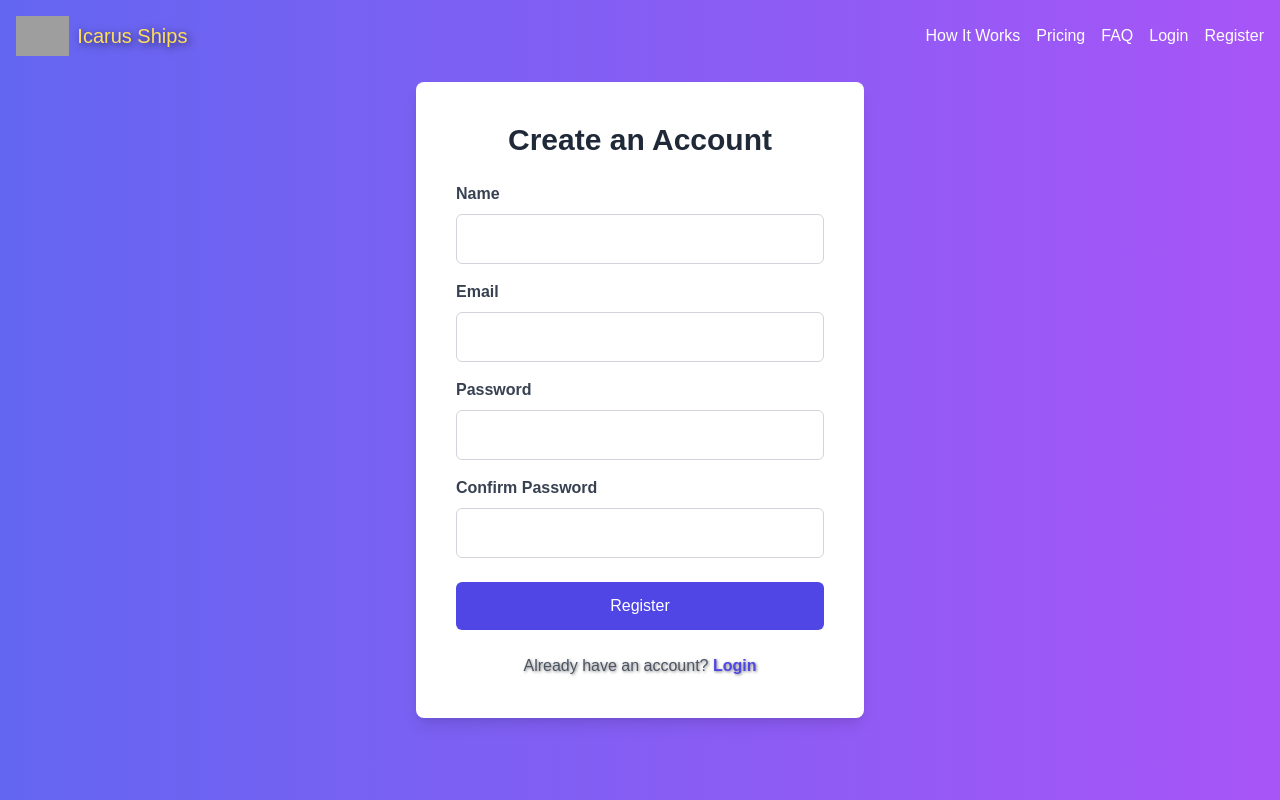
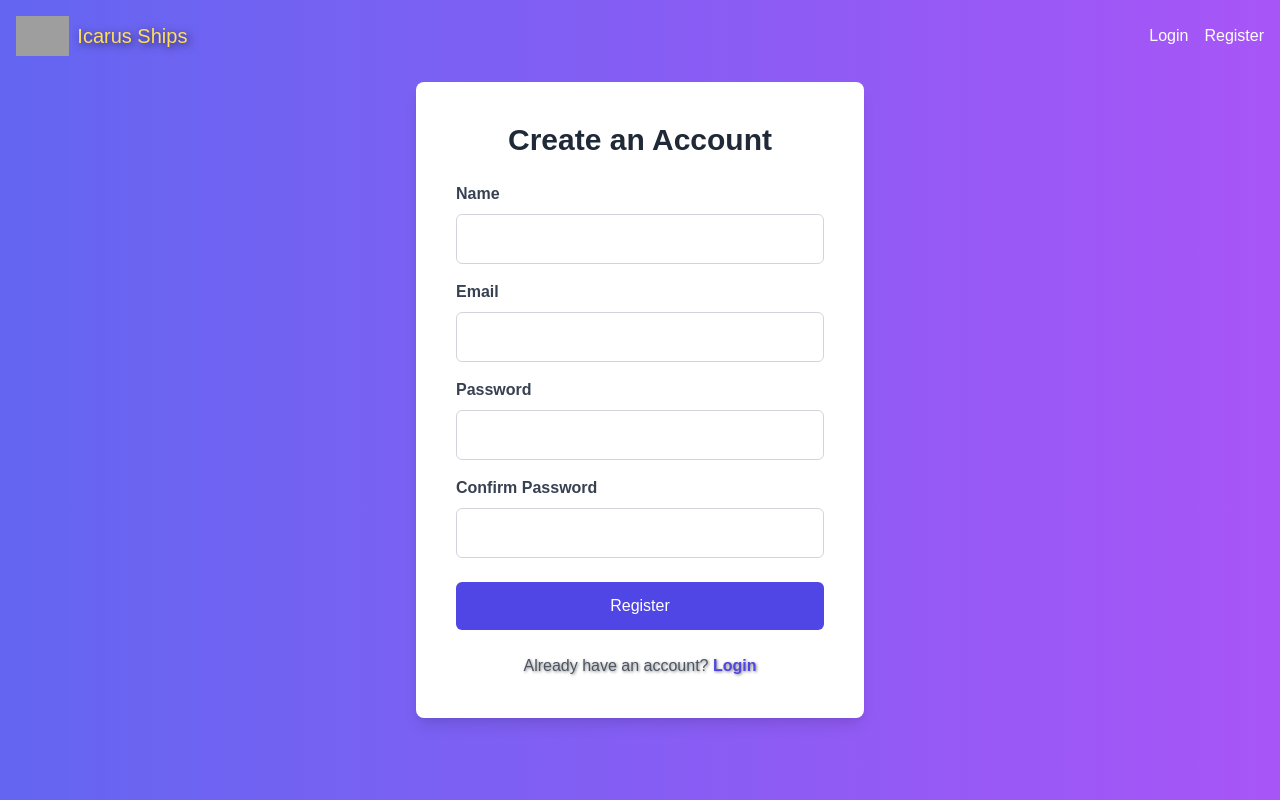
Before and after one commit to soulstar9792/Icarus-shipping-website, a React (Create React App) app: page /register in a window 1280 px wide. Built offline with nearby package versions, Linux system fonts and the light colour scheme; grey boxes are pictures that could not be loaded.

Commit message:
Navbar Link Button action

```diff
--- a/src/components/Navbar.js
+++ b/src/components/Navbar.js
@@ -1,14 +1,19 @@
 // src/components/Navbar.js
 import React, { useState } from 'react';
 import { useSectionContext } from '../context/SectionContext';
-import { Link } from 'react-router-dom';
+import { Link, useLocation } from 'react-router-dom';
 import logo from '../assets/logo.png';
 import { FaBars, FaTimes } from 'react-icons/fa';
 import 'animate.css';
 
 const Navbar = () => {
   const { refs } = useSectionContext();
+  const location = useLocation(); // Get the current route
   const [isMobileMenuOpen, setMobileMenuOpen] = useState(false);
+
+  const scrollToTop = () => {
+    window.scrollTo({ top: 0, behavior: 'smooth' });
+  };
 
   const scrollToSection = (ref) => {
     ref.current.scrollIntoView({ behavior: 'smooth', block: 'start' });
@@ -20,10 +25,10 @@ const Navbar = () => {
 
   return (
     <nav className="flex justify-between items-center bg-transparent text-white p-4 fixed w-full z-20 animate__animated animate__fadeInDown">
-      <div className="flex items-center cursor-pointer" onClick={() => scrollToSection(refs.landingViewRef)}>
+      <Link to="/" className="flex items-center" onClick={scrollToTop}>
         <img src={logo} alt="Icarus Ships Logo" className="h-10 mr-2" />
-        <h1 className="text-xl">Icarus Ships</h1>
-      </div>
+        <h1 className="text-xl text-light-gray">Icarus Ships</h1> {/* Improved logo text color */}
+      </Link>
 
       <div className="md:hidden cursor-pointer" onClick={toggleMobileMenu}>
         {isMobileMenuOpen ? <FaTimes size={24} /> : <FaBars size={24} />}
@@ -31,11 +36,17 @@ const Navbar = () => {
 
       {/* Desktop Menu */}
       <div className="hidden md:flex space-x-4">
-        <button className="hover:text-dark-orange transition" onClick={() => scrollToSection(refs.howItWorksRef)}>How It Works</button>
-        <button className="hover:text-dark-orange transition" onClick={() => scrollToSection(refs.clearPricingRef)}>Pricing</button>
-        <button className="hover:text-dark-orange transition" onClick={() => scrollToSection(refs.faqRef)}>FAQ</button>
-        <Link to="/login" className="hover:text-dark-orange transition">Login</Link>
-        <Link to="/register" className="hover:text-dark-orange transition">Register</Link>
+        {/* Conditionally render these buttons based on the current page */}
+        {location.pathname === '/' && (
+          <>
+            <button className="text-light-gray hover:text-dark-orange transition" onClick={() => scrollToSection(refs.howItWorksRef)}>How It Works</button>
+            <button className="text-light-gray hover:text-dark-orange transition" onClick={() => scrollToSection(refs.clearPricingRef)}>Pricing</button>
+            <button className="text-light-gray hover:text-dark-orange transition" onClick={() => scrollToSection(refs.faqRef)}>FAQ</button>
+          </>
+        )}
+
+        <Link to="/login" className="text-light-gray hover:text-dark-orange transition">Login</Link>
+        <Link to="/register" className="text-light-gray hover:text-dark-orange transition">Register</Link>
       </div>
 
       {/* Mobile Menu */}
@@ -44,11 +55,16 @@ const Navbar = () => {
           isMobileMenuOpen ? 'opacity-100 h-auto' : 'opacity-0 h-0 pointer-events-none'
         }`}>
         <div className="flex flex-col items-center py-4">
-          <button className="w-full text-center p-4 hover:text-dark-orange transition" onClick={() => { scrollToSection(refs.howItWorksRef); setMobileMenuOpen(false); }}>How It Works</button>
-          <button className="w-full text-center p-4 hover:text-dark-orange transition" onClick={() => { scrollToSection(refs.clearPricingRef); setMobileMenuOpen(false); }}>Pricing</button>
-          <button className="w-full text-center p-4 hover:text-dark-orange transition" onClick={() => { scrollToSection(refs.faqRef); setMobileMenuOpen(false); }}>FAQ</button>
-          <Link to="/login" className="w-full text-center p-4 hover:text-dark-orange transition" onClick={() => setMobileMenuOpen(false)}>Login</Link>
-          <Link to="/register" className="w-full text-center p-4 hover:text-dark-orange transition" onClick={() => setMobileMenuOpen(false)}>Register</Link>
+          {/* Conditionally render these buttons based on the current page */}
+          {location.pathname === '/' && (
+            <>
+              <button className="w-full text-center p-4 text-light-gray hover:text-dark-orange transition" onClick={() => { scrollToSection(refs.howItWorksRef); setMobileMenuOpen(false); }}>How It Works</button>
+              <button className="w-full text-center p-4 text-light-gray hover:text-dark-orange transition" onClick={() => { scrollToSection(refs.clearPricingRef); setMobileMenuOpen(false); }}>Pricing</button>
+              <button className="w-full text-center p-4 text-light-gray hover:text-dark-orange transition" onClick={() => { scrollToSection(refs.faqRef); setMobileMenuOpen(false); }}>FAQ</button>
+            </>
+          )}
+          <Link to="/login" className="w-full text-center p-4 text-light-gray hover:text-dark-orange transition" onClick={() => setMobileMenuOpen(false)}>Login</Link>
+          <Link to="/register" className="w-full text-center p-4 text-light-gray hover:text-dark-orange transition" onClick={() => setMobileMenuOpen(false)}>Register</Link>
         </div>
       </div>
     </nav>
--- a/src/pages/Home.js
+++ b/src/pages/Home.js
@@ -27,7 +27,7 @@ const Home = () => {
 
   return (
     <div className="bg-dark-bg text-white">
-      <div ref={landingViewRef}>
+      <div ref={landingViewRef} id='landing-view'>
         <LandingView />
       </div>
 
```
